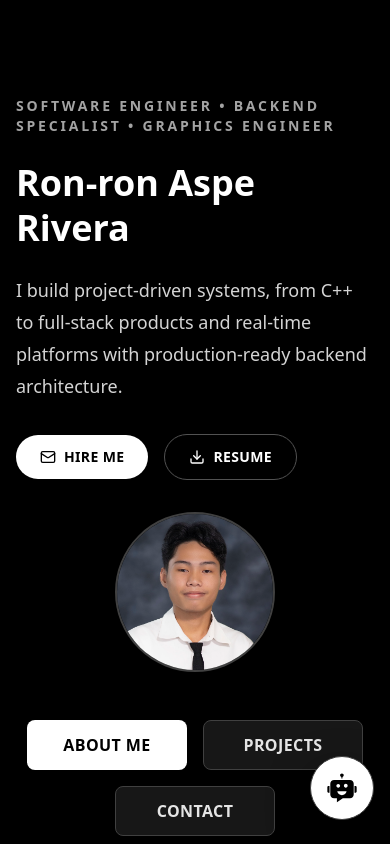
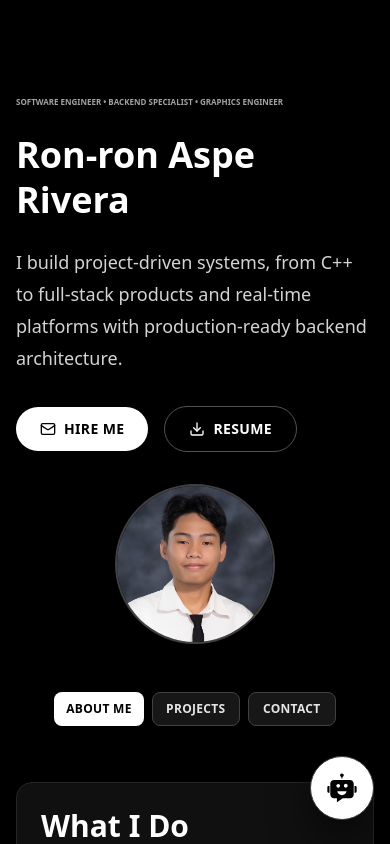
Before and after one commit to ronronrivera/ronronrivera.github.io, a React (Vite) app: page / in a window 390 px wide. Shown: the top 844 px of the page. Built offline with nearby package versions, Linux system fonts and the light colour scheme.

Commit message:
change my portfolio layout in mobile device

```diff
--- a/src/Components/HomePage.jsx
+++ b/src/Components/HomePage.jsx
@@ -104,7 +104,7 @@ export default function HomePage() {
           className="grid items-start gap-8 lg:grid-cols-[1fr_auto]"
         >
           <div className="space-y-6">
-            <p className="text-sm font-bold uppercase tracking-[0.2em] text-neutral-400">
+            <p className="whitespace-nowrap text-[8px] font-bold uppercase tracking-normal text-neutral-400 sm:text-sm sm:tracking-[0.2em]">
               Software Engineer • Backend Specialist • Graphics Engineer
             </p>
 
@@ -149,11 +149,11 @@ export default function HomePage() {
       </section>
 
       <section className="mx-auto w-full max-w-6xl px-4 pb-2 sm:px-6 lg:px-8">
-        <div className="flex flex-wrap justify-center gap-4">
+        <div className="flex w-full flex-nowrap justify-center gap-2 sm:flex-wrap sm:gap-4">
           <button
             type="button"
             onClick={() => setActiveTab("about")}
-            className={`min-w-40 rounded-lg px-7 py-3 text-base font-bold uppercase tracking-wide transition ${
+            className={`min-w-[88px] flex-none rounded-lg px-3 py-2 text-xs font-bold uppercase tracking-wide transition sm:min-w-40 sm:px-7 sm:py-3 sm:text-base ${
               activeTab === "about"
                 ? "bg-white text-black"
                 : "border border-neutral-700 bg-neutral-900 text-neutral-200 hover:border-neutral-500"
@@ -164,7 +164,7 @@ export default function HomePage() {
           <button
             type="button"
             onClick={() => setActiveTab("projects")}
-            className={`min-w-40 rounded-lg px-7 py-3 text-base font-bold uppercase tracking-wide transition ${
+            className={`min-w-[88px] flex-none rounded-lg px-3 py-2 text-xs font-bold uppercase tracking-wide transition sm:min-w-40 sm:px-7 sm:py-3 sm:text-base ${
               activeTab === "projects"
                 ? "bg-white text-black"
                 : "border border-neutral-700 bg-neutral-900 text-neutral-200 hover:border-neutral-500"
@@ -175,7 +175,7 @@ export default function HomePage() {
           <button
             type="button"
             onClick={() => setActiveTab("contact")}
-            className={`min-w-40 rounded-lg px-7 py-3 text-base font-bold uppercase tracking-wide transition ${
+            className={`min-w-[88px] flex-none rounded-lg px-3 py-2 text-xs font-bold uppercase tracking-wide transition sm:min-w-40 sm:px-7 sm:py-3 sm:text-base ${
               activeTab === "contact"
                 ? "bg-white text-black"
                 : "border border-neutral-700 bg-neutral-900 text-neutral-200 hover:border-neutral-500"
--- a/src/Components/Projects.jsx
+++ b/src/Components/Projects.jsx
@@ -27,14 +27,14 @@ function ProjectModal({ project, onClose }) {
   return (
     <AnimatePresence>
       <Motion.div
-        className="fixed inset-0 z-[120] flex items-center justify-center bg-black/75 px-4 py-8"
+        className="fixed inset-0 z-[120] flex items-start justify-center overflow-y-auto bg-black/75 px-4 py-4 sm:items-center sm:py-8"
         initial={{ opacity: 0 }}
         animate={{ opacity: 1 }}
         exit={{ opacity: 0 }}
         onClick={onClose}
       >
         <Motion.div
-          className="w-full max-w-3xl rounded-2xl border border-neutral-700 bg-neutral-950 p-6 shadow-[0_18px_50px_rgba(0,0,0,0.55)] sm:p-8"
+          className="my-auto w-full max-w-3xl max-h-[calc(100vh-2rem)] overflow-y-auto rounded-2xl border border-neutral-700 bg-neutral-950 p-6 shadow-[0_18px_50px_rgba(0,0,0,0.55)] sm:max-h-[calc(100vh-4rem)] sm:p-8"
           initial={{ scale: 0.95, opacity: 0 }}
           animate={{ scale: 1, opacity: 1 }}
           exit={{ scale: 0.98, opacity: 0 }}
```
